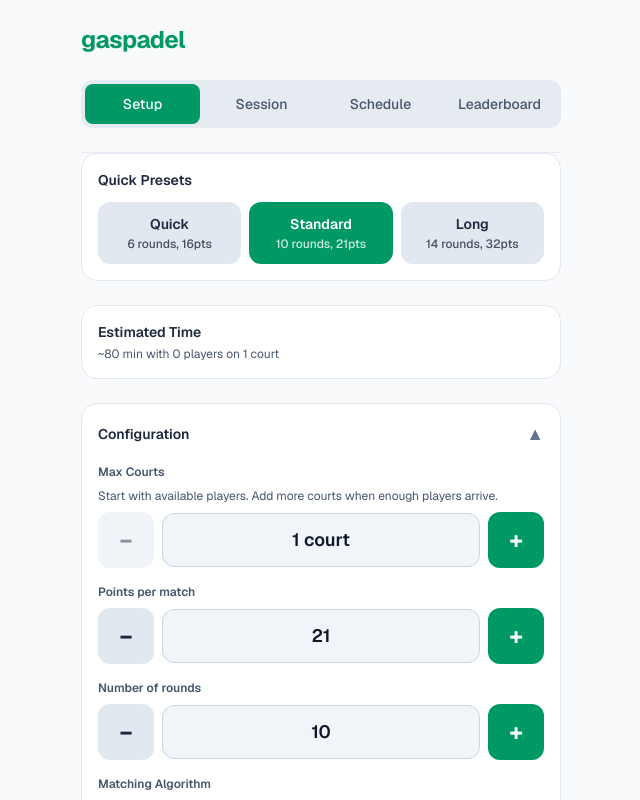
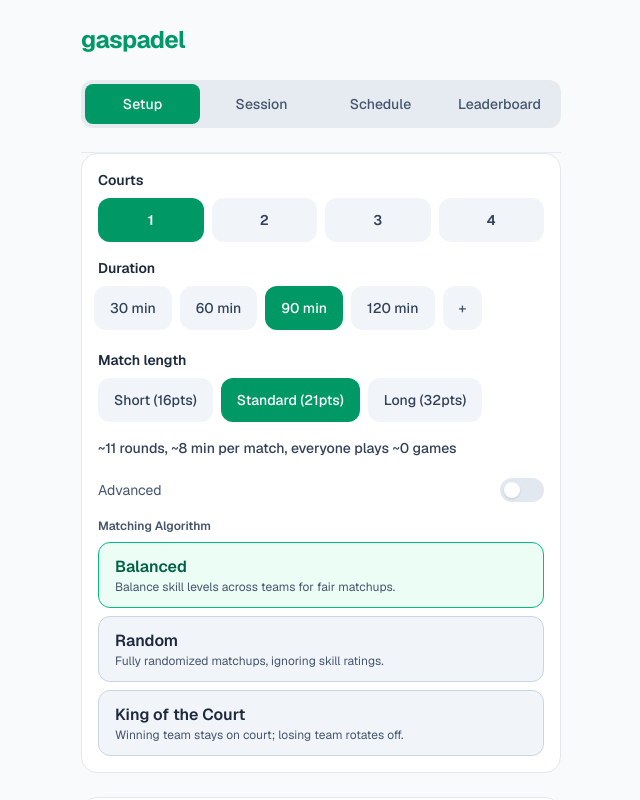
Before and after one commit to hungrykiki/gaspadel, a Next.js app: page / in a window 1280 px wide. Shown: the top 800 px of the page, without its empty margins (319-959 px from the left). Built offline with nearby package versions, Linux system fonts and the light colour scheme.

Commit message:
Simplified config: courts, duration, match length with auto-calculated rounds

```diff
--- a/app/page.tsx
+++ b/app/page.tsx
@@ -79,10 +79,12 @@ export default function Home() {
   const [editingPlayerSkill, setEditingPlayerSkill] = useState<1 | 2 | 3 | 4 | 5>(3);
   const [selectedCourt, setSelectedCourt] = useState<number>(1);
   const [scheduleFilterCourts, setScheduleFilterCourts] = useState<Set<number>>(new Set());
-  const [configCollapsed, setConfigCollapsed] = useState<boolean>(false);
   const [deleteConfirmId, setDeleteConfirmId] = useState<string | null>(null);
   const [regularsSelected, setRegularsSelected] = useState<Set<string>>(new Set());
   const [toasts, setToasts] = useState<{ id: string; message: string }[]>([]);
+  const [sessionDuration, setSessionDuration] = useState<number>(90);
+  const [durationOptions, setDurationOptions] = useState<number[]>([30, 60, 90, 120]);
+  const [showAdvancedOverrides, setShowAdvancedOverrides] = useState<boolean>(false);
 
   const addToast = useCallback((message: string) => {
     const id = Math.random().toString(36).slice(2, 9);
@@ -288,15 +290,37 @@ export default function Home() {
     return currentRoundData?.sittingOut || [];
   }, [currentRoundData]);
 
-  // Calculate estimated session time (in minutes)
-  // Assumes ~8-10 minutes per match on average
-  const estimatedSessionTime = useMemo(() => {
-    const matchesPerRound = config.courts;
-    const totalMatches = matchesPerRound * config.rounds;
-    const avgMatchTime = 8; // minutes per match
-    const totalTime = totalMatches * avgMatchTime;
-    return Math.round(totalTime);
-  }, [config.courts, config.rounds]);
+  // Auto-calculation: ~8 min/match at 21pts, ~5 min at 16pts, ~12 min at 32pts
+  const minPerMatchForPoints = useCallback((pts: number) => {
+    if (pts <= 16) return 5;
+    if (pts <= 21) return 8;
+    return 12;
+  }, []);
+
+  const autoRounds = useMemo(
+    () =>
+      Math.max(
+        1,
+        Math.min(
+          99,
+          Math.round(sessionDuration / minPerMatchForPoints(config.pointsPerMatch))
+        )
+      ),
+    [sessionDuration, config.pointsPerMatch]
+  );
+  const effectiveRounds = showAdvancedOverrides ? config.rounds : autoRounds;
+  const effectivePoints = config.pointsPerMatch;
+  const effectiveMinPerMatch = minPerMatchForPoints(effectivePoints);
+  const avgGamesPerPlayer =
+    activePlayers.length > 0
+      ? Math.round((effectiveRounds * config.courts * 4) / activePlayers.length)
+      : 0;
+
+  // Sync auto rounds to config when duration or match length changes and not in Advanced (recalculates live)
+  useEffect(() => {
+    if (sessionActive || showAdvancedOverrides) return;
+    setConfig({ rounds: autoRounds });
+  }, [sessionDuration, config.pointsPerMatch, showAdvancedOverrides, sessionActive, autoRounds, setConfig]);
 
   // Get player status for display
   const getPlayerStatus = useCallback((player: Player): "Playing" | "Waiting" | "Paused" | "Joining next round" | "Sitting out" => {
@@ -334,23 +358,6 @@ export default function Home() {
     return "Waiting";
   }, [sessionActive, currentRound, currentRoundData]);
 
-  // Preset configurations
-  const applyPreset = useCallback((preset: "quick" | "standard" | "long") => {
-    const presets = {
-      quick: { rounds: 6, pointsPerMatch: 16 },
-      standard: { rounds: 10, pointsPerMatch: 21 },
-      long: { rounds: 14, pointsPerMatch: 32 },
-    };
-
-    const presetConfig = presets[preset];
-    setConfig(presetConfig);
-
-    if (sessionActive) {
-      // Regenerate from NEXT round to preserve current round in progress
-      const newSchedule = regenerateSchedule(players, { ...config, ...presetConfig }, schedule, currentRound + 1);
-      setSchedule(newSchedule);
-    }
-  }, [config, sessionActive, players, schedule, currentRound, setConfig, setSchedule]);
 
   return (
     <div className="min-h-screen font-sans bg-gray-50 text-gray-900">
@@ -381,102 +388,55 @@ export default function Home() {
               </div>
             )}
 
-            {/* Preset Buttons */}
+            {/* Config: 3 inputs (Courts, Duration, Match length) + summary + Advanced */}
             {!sessionActive && (
-              <section className="rounded-2xl bg-white border border-slate-200 p-4">
-                <h2 className="text-sm font-semibold text-slate-800 mb-3">Quick Presets</h2>
-                <div className="grid grid-cols-3 gap-2">
+              <section className="rounded-2xl bg-white border border-slate-200 p-4 space-y-4">
+                <div>
+                  <h2 className="text-sm font-semibold text-slate-800 mb-2">Courts</h2>
+                  <div className="flex gap-2">
+                    {([1, 2, 3, 4] as const).map((n) => (
+                      <button
+                        key={n}
+                        type="button"
+                        onClick={() => setConfig({ courts: n })}
+                        className={`flex-1 rounded-xl py-3 text-sm font-semibold transition touch-manipulation ${
+                          config.courts === n
+                            ? "bg-emerald-600 text-white"
+                            : "bg-slate-100 text-slate-700 hover:bg-slate-200"
+                        }`}
+                      >
+                        {n}
+                      </button>
+                    ))}
+                  </div>
+                </div>
+
+                <div>
+                  <h2 className="text-sm font-semibold text-slate-800 mb-2">Duration</h2>
+                  <div className="flex gap-2 overflow-x-auto pb-1 -mx-1">
+                    {durationOptions.map((mins) => (
+                      <button
+                        key={mins}
+                        type="button"
+                        onClick={() => setSessionDuration(mins)}
+                        className={`shrink-0 rounded-xl px-4 py-3 text-sm font-medium transition touch-manipulation ${
+                          sessionDuration === mins
+                            ? "bg-emerald-600 text-white"
+                            : "bg-slate-100 text-slate-700 hover:bg-slate-200"
+                        }`}
+                      >
+                        {mins} min
+                      </button>
+                    ))}
                     <button
                       type="button"
-                    onClick={() => applyPreset("quick")}
-                    className={`rounded-xl px-4 py-3 text-sm font-medium transition touch-manipulation ${
-                      config.rounds === 6 && config.pointsPerMatch === 16
-                        ? "bg-emerald-600 text-white"
-                        : "bg-slate-200 text-slate-800 hover:bg-slate-300"
-                    }`}
-                  >
-                    <div className="font-semibold">Quick</div>
-                    <div className="text-xs opacity-80 mt-0.5">6 rounds, 16pts</div>
-                  </button>
-                  <button
-                    type="button"
-                    onClick={() => applyPreset("standard")}
-                    className={`rounded-xl px-4 py-3 text-sm font-medium transition touch-manipulation ${
-                      config.rounds === 10 && config.pointsPerMatch === 21
-                        ? "bg-emerald-600 text-white"
-                        : "bg-slate-200 text-slate-800 hover:bg-slate-300"
-                    }`}
-                  >
-                    <div className="font-semibold">Standard</div>
-                    <div className="text-xs opacity-80 mt-0.5">10 rounds, 21pts</div>
-                  </button>
-                  <button
-                    type="button"
-                    onClick={() => applyPreset("long")}
-                    className={`rounded-xl px-4 py-3 text-sm font-medium transition touch-manipulation ${
-                      config.rounds === 14 && config.pointsPerMatch === 32
-                        ? "bg-emerald-600 text-white"
-                        : "bg-slate-200 text-slate-800 hover:bg-slate-300"
-                    }`}
-                  >
-                    <div className="font-semibold">Long</div>
-                    <div className="text-xs opacity-80 mt-0.5">14 rounds, 32pts</div>
-                  </button>
-                </div>
-              </section>
-            )}
-
-            {/* Estimated Session Time */}
-            <section className="rounded-2xl bg-white border border-slate-200 p-4">
-              <div className="flex items-center justify-between">
-                <div>
-                  <h2 className="text-sm font-semibold text-slate-800">Estimated Time</h2>
-                  <p className="text-xs text-slate-600 mt-1">
-                    ~{estimatedSessionTime} min with {activePlayers.length} player{activePlayers.length !== 1 ? "s" : ""} on {config.courts} court{config.courts > 1 ? "s" : ""}
-                  </p>
-                </div>
-              </div>
-            </section>
-
-            {/* Collapsible Config Section */}
-            <section className="rounded-2xl bg-white border border-slate-200 overflow-hidden">
-              <button
-                type="button"
-                onClick={() => setConfigCollapsed(!configCollapsed)}
-                className="w-full flex items-center justify-between p-4 hover:bg-slate-50 transition-colors touch-manipulation"
-              >
-                <h2 className="text-sm font-semibold text-slate-800">Configuration</h2>
-                <span className="text-slate-500 text-lg">
-                  {configCollapsed ? "▼" : "▲"}
-                </span>
-              </button>
-
-              {!configCollapsed && (
-                <div className="px-4 pb-4 space-y-4">
-                  <div>
-                    <h3 className="text-xs font-semibold text-slate-600 mb-2">Max Courts</h3>
-                    <p className="text-xs text-slate-600 mb-2">
-                      Start with available players. Add more courts when enough players arrive.
-                    </p>
-                    <div className="flex items-center gap-2">
-                      <button
-                        type="button"
-                        onClick={() => setConfig({ courts: Math.max(1, config.courts - 1) })}
-                        disabled={config.courts === 1}
-                        className="flex-shrink-0 w-16 h-16 sm:w-14 sm:h-14 rounded-xl bg-slate-200 hover:bg-slate-300 active:bg-slate-400 disabled:opacity-50 disabled:cursor-not-allowed text-slate-800 text-2xl font-bold flex items-center justify-center select-none touch-manipulation"
-                        aria-label="Decrease max courts"
-                      >
-                        −
-                      </button>
-                      <div className="flex-1 min-w-0 rounded-xl bg-slate-100 px-4 py-3 text-center text-lg font-semibold text-slate-900 border border-slate-300">
-                        {config.courts} court{config.courts > 1 ? "s" : ""}
-                      </div>
-                      <button
-                        type="button"
-                        onClick={() => setConfig({ courts: Math.min(10, config.courts + 1) })}
-                        disabled={config.courts === 10}
-                        className="flex-shrink-0 w-16 h-16 sm:w-14 sm:h-14 rounded-xl bg-emerald-600 hover:bg-emerald-500 active:bg-emerald-700 disabled:opacity-50 disabled:cursor-not-allowed text-white text-2xl font-bold flex items-center justify-center select-none touch-manipulation"
-                        aria-label="Increase max courts"
+                      onClick={() => {
+                        const next = durationOptions[durationOptions.length - 1] + 30;
+                        setDurationOptions((prev) => [...prev, next]);
+                        setSessionDuration(next);
+                      }}
+                      className="shrink-0 rounded-xl px-4 py-3 text-sm font-medium bg-slate-100 text-slate-600 hover:bg-slate-200 transition touch-manipulation"
+                      aria-label="Add 30 minutes"
                     >
                       +
                     </button>
@@ -484,75 +444,83 @@ export default function Home() {
                 </div>
 
                 <div>
-                    <h3 className="text-xs font-semibold text-slate-600 mb-2">Points per match</h3>
+                  <h2 className="text-sm font-semibold text-slate-800 mb-2">Match length</h2>
+                  <div className="flex gap-2 flex-wrap">
+                    {[
+                      { label: "Short (16pts)", pts: 16 },
+                      { label: "Standard (21pts)", pts: 21 },
+                      { label: "Long (32pts)", pts: 32 },
+                    ].map(({ label, pts }) => (
+                      <button
+                        key={pts}
+                        type="button"
+                        onClick={() => setConfig({ pointsPerMatch: pts })}
+                        className={`rounded-xl px-4 py-3 text-sm font-medium transition touch-manipulation ${
+                          config.pointsPerMatch === pts
+                            ? "bg-emerald-600 text-white"
+                            : "bg-slate-100 text-slate-700 hover:bg-slate-200"
+                        }`}
+                      >
+                        {label}
+                      </button>
+                    ))}
+                  </div>
+                </div>
+
+                <p className="text-sm text-slate-700 font-medium">
+                  ~{effectiveRounds} rounds, ~{effectiveMinPerMatch} min per match, everyone plays ~{avgGamesPerPlayer} games
+                </p>
+
+                <div className="flex items-center justify-between pt-1">
+                  <span className="text-sm text-slate-600">Advanced</span>
+                  <button
+                    type="button"
+                    onClick={() => {
+                      setShowAdvancedOverrides((v) => !v);
+                      if (!showAdvancedOverrides) return;
+                      setConfig({ rounds: autoRounds });
+                    }}
+                    className={`relative rounded-full w-11 h-6 transition-colors touch-manipulation ${
+                      showAdvancedOverrides ? "bg-emerald-600" : "bg-slate-200"
+                    }`}
+                    aria-label="Toggle advanced overrides"
+                  >
+                    <span
+                      className={`absolute top-1 w-4 h-4 rounded-full bg-white shadow transition-transform ${
+                        showAdvancedOverrides ? "left-6" : "left-1"
+                      }`}
+                    />
+                  </button>
+                </div>
+
+                {showAdvancedOverrides && (
+                  <div className="pt-2 border-t border-slate-200">
+                    <h3 className="text-xs font-semibold text-slate-600 mb-2">Number of rounds</h3>
                     <div className="flex items-center gap-2">
                       <button
                         type="button"
-                        onClick={() => setConfig({ pointsPerMatch: Math.max(1, config.pointsPerMatch - 1) })}
-                        disabled={config.pointsPerMatch === 1}
-                        className="flex-shrink-0 w-16 h-16 sm:w-14 sm:h-14 rounded-xl bg-slate-200 hover:bg-slate-300 active:bg-slate-400 disabled:opacity-50 disabled:cursor-not-allowed text-slate-800 text-2xl font-bold flex items-center justify-center select-none touch-manipulation"
-                        aria-label="Decrease points per match"
+                        onClick={() => setConfig({ rounds: Math.max(1, config.rounds - 1) })}
+                        disabled={config.rounds === 1}
+                        className="flex-shrink-0 w-12 h-12 rounded-xl bg-slate-200 hover:bg-slate-300 disabled:opacity-50 text-slate-800 text-xl font-bold touch-manipulation"
+                        aria-label="Decrease rounds"
                       >
                         −
                       </button>
-                      <div className="flex-1 min-w-0 rounded-xl bg-slate-100 px-4 py-3 text-center text-lg font-semibold text-slate-900 border border-slate-300">
-                        {config.pointsPerMatch}
+                      <div className="flex-1 rounded-xl bg-slate-100 px-4 py-2.5 text-center text-lg font-semibold text-slate-900 border border-slate-300">
+                        {config.rounds}
                       </div>
                       <button
                         type="button"
-                        onClick={() => setConfig({ pointsPerMatch: Math.min(64, config.pointsPerMatch + 1) })}
-                        disabled={config.pointsPerMatch === 64}
-                        className="flex-shrink-0 w-16 h-16 sm:w-14 sm:h-14 rounded-xl bg-emerald-600 hover:bg-emerald-500 active:bg-emerald-700 disabled:opacity-50 disabled:cursor-not-allowed text-white text-2xl font-bold flex items-center justify-center select-none touch-manipulation"
-                        aria-label="Increase points per match"
+                        onClick={() => setConfig({ rounds: Math.min(99, config.rounds + 1) })}
+                        disabled={config.rounds === 99}
+                        className="flex-shrink-0 w-12 h-12 rounded-xl bg-emerald-600 hover:bg-emerald-500 disabled:opacity-50 text-white text-xl font-bold touch-manipulation"
+                        aria-label="Increase rounds"
                       >
                         +
                       </button>
                     </div>
                   </div>
-
-                  <div>
-                    <h3 className="text-xs font-semibold text-slate-600 mb-2">Number of rounds</h3>
-                    {sessionActive && (
-                      <p className="text-xs text-amber-600 mb-2">⚠️ Schedule will regenerate for remaining rounds.</p>
                 )}
-                    <div className="flex items-center gap-2">
-                      <button
-                        type="button"
-                        onClick={() => {
-                    setConfig({ rounds: Math.max(1, config.rounds - 1) });
-                    if (sessionActive) {
-                      // Regenerate from NEXT round to preserve current round in progress
-                      const newSchedule = regenerateSchedule(players, { ...config, rounds: Math.max(1, config.rounds - 1) }, schedule, currentRound + 1);
-                      setSchedule(newSchedule);
-                    }
-                  }}
-                        disabled={config.rounds === 1}
-                        className="flex-shrink-0 w-16 h-16 sm:w-14 sm:h-14 rounded-xl bg-slate-200 hover:bg-slate-300 active:bg-slate-400 disabled:opacity-50 disabled:cursor-not-allowed text-slate-800 text-2xl font-bold flex items-center justify-center select-none touch-manipulation"
-                        aria-label="Decrease number of rounds"
-                      >
-                        −
-                      </button>
-                      <div className="flex-1 min-w-0 rounded-xl bg-slate-100 px-4 py-3 text-center text-lg font-semibold text-slate-900 border border-slate-300">
-                        {config.rounds}
-                      </div>
-                      <button
-                        type="button"
-                        onClick={() => {
-                    setConfig({ rounds: Math.min(99, config.rounds + 1) });
-                    if (sessionActive) {
-                      // Regenerate from NEXT round to preserve current round in progress
-                      const newSchedule = regenerateSchedule(players, { ...config, rounds: Math.min(99, config.rounds + 1) }, schedule, currentRound + 1);
-                      setSchedule(newSchedule);
-                    }
-                        }}
-                        disabled={config.rounds === 99}
-                        className="flex-shrink-0 w-16 h-16 sm:w-14 sm:h-14 rounded-xl bg-emerald-600 hover:bg-emerald-500 active:bg-emerald-700 disabled:opacity-50 disabled:cursor-not-allowed text-white text-2xl font-bold flex items-center justify-center select-none touch-manipulation"
-                        aria-label="Increase number of rounds"
-                      >
-                        +
-                      </button>
-                    </div>
-                  </div>
 
                 <div>
                   <h3 className="text-xs font-semibold text-slate-600 mb-2">Matching Algorithm</h3>
@@ -622,9 +590,8 @@ export default function Home() {
                       </button>
                     </div>
                   </div>
-                </div>
+                </section>
               )}
-            </section>
 
             <section className="rounded-2xl bg-white border border-slate-200 p-4">
               <div className="flex items-center justify-between mb-3">
@@ -1338,51 +1305,54 @@ export default function Home() {
         {/* --- Leaderboard Screen --- */}
         {screen === "leaderboard" && (
           <div className="space-y-4">
+            {!leaderboardSorted.some((p) => (p.gamesPlayed ?? 0) > 0) ? (
+              <div className="rounded-2xl border border-slate-200 bg-white p-8 text-center">
+                <p className="text-slate-600">No matches played yet. Start a session to see rankings.</p>
+              </div>
+            ) : (
               <div className="rounded-2xl overflow-hidden border border-slate-200 bg-white">
-              <table className="w-full text-left">
+                <table className="w-full text-left table-fixed">
                   <thead>
                     <tr className="bg-slate-100 text-slate-600 text-xs uppercase tracking-wider">
-                    <th className="py-3 pl-4 font-semibold">#</th>
-                    <th className="py-3 font-semibold">Name</th>
-                    <th className="py-3 font-semibold text-center">Matches Played</th>
-                    <th className="py-3 font-semibold text-right pr-4">Pts</th>
-                    <th className="py-3 font-semibold text-center">W</th>
-                    <th className="py-3 font-semibold text-center">L</th>
+                      <th className="py-3 pl-4 font-semibold w-[40%]">Name</th>
+                      <th className="py-3 font-semibold text-center w-[20%]">Matches Played</th>
+                      <th className="py-3 font-semibold text-right pr-2 w-[15%]">PTS</th>
+                      <th className="py-3 font-semibold text-center w-[12%]">W</th>
+                      <th className="py-3 font-semibold text-center pr-4 w-[13%]">L</th>
                     </tr>
                   </thead>
                   <tbody>
                     {leaderboardSorted.map((p, i) => {
-                    const medal = i === 0 ? "🥇 " : i === 1 ? "🥈 " : i === 2 ? "🥉 " : "";
+                      const hasPlayed = (p.gamesPlayed ?? 0) >= 1;
+                      const medal =
+                        hasPlayed && i === 0 ? "🥇 " : hasPlayed && i === 1 ? "🥈 " : hasPlayed && i === 2 ? "🥉 " : "";
                       return (
                         <tr
                           key={p.id}
-                      className={`border-t border-slate-200 ${i < 3 ? "bg-amber-50/60" : ""}`}
+                          className={`border-t border-slate-200 ${hasPlayed && i < 3 ? "bg-amber-50/60" : ""}`}
                         >
-                      <td className="py-3 pl-4 font-bold text-slate-600 w-10">
-                        {i + 1}
-                      </td>
-                      <td className="py-3 font-medium text-slate-900">
+                          <td className="py-3 pl-4 font-medium text-slate-900 truncate">
                             {medal}
                             {p.name}
                           </td>
-                      <td className="py-3 text-center text-slate-700">{p.gamesPlayed}</td>
-                      <td className="py-3 text-right pr-4 font-semibold text-emerald-600">
-                        {p.totalPoints}
+                          <td className="py-3 text-center text-slate-700">{p.gamesPlayed ?? 0}</td>
+                          <td className="py-3 text-right pr-2 text-lg font-bold text-emerald-600">
+                            {p.totalPoints ?? 0}
                           </td>
-                      <td className="py-3 text-center text-green-600">{p.wins}</td>
-                      <td className="py-3 text-center text-red-600">{p.losses}</td>
+                          <td className="py-3 text-center text-lg font-bold text-green-600">{p.wins ?? 0}</td>
+                          <td className="py-3 text-center pr-4 text-lg font-bold text-red-600">{p.losses ?? 0}</td>
                         </tr>
                       );
                     })}
                   </tbody>
                 </table>
               </div>
-            {leaderboardSorted.length === 0 && (
-              <p className="text-center text-slate-500 py-8">No players yet. Add players in Setup.</p>
             )}
+            {leaderboardSorted.length > 0 && (
               <p className="text-xs text-slate-500 text-center">
                 Sorted by total Americano points, then wins.
               </p>
+            )}
           </div>
         )}
       </div>
```
Lines whose indentation alone changed are shown as unchanged.
